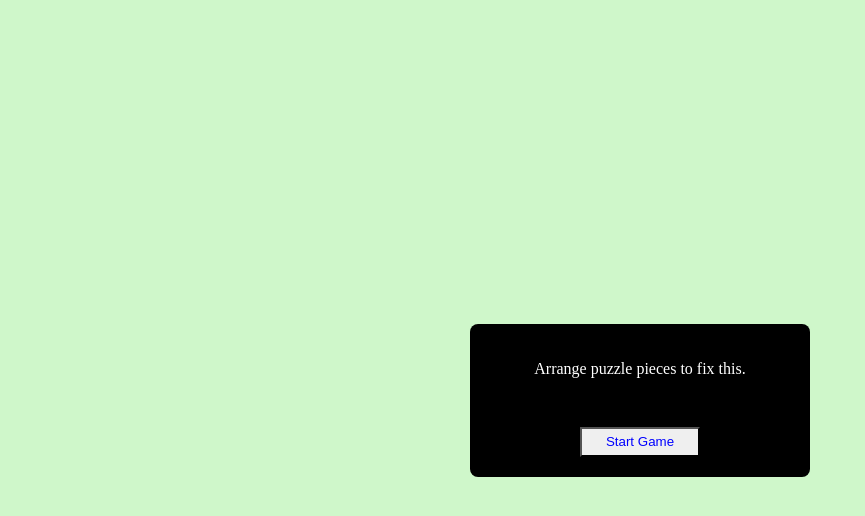
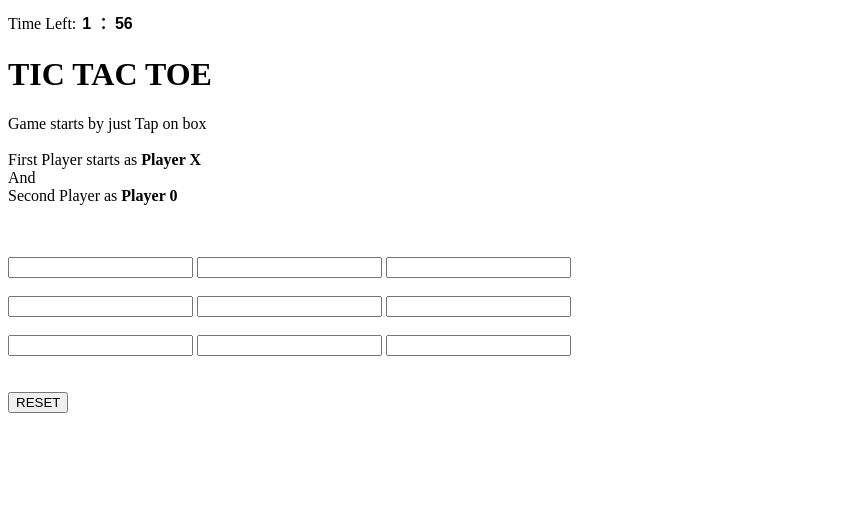
Before and after one commit to emtroublemaker/puzzle, a plain HTML site: page main.html in a window 1280 px wide. Shown: the whole page, without its empty margins (0-865 px from the left). Drawn offline with Linux system fonts and the light colour scheme.

Commit message:
Update main.html

```diff
--- a/main.html
+++ b/main.html
@@ -2,15 +2,103 @@
 <html lang="en" id="tree" class="rose" style="touch-action: none">
 <head>
     <title>Welcome to the game</title>
-    <div clas = "timercss"><span id="timer"></span></div>
-    <!-- <span id="count">30</span> seconds
-  <br>
-  <button onclick="start()">
-  START
-  </button> -->
   <meta charset="utf-8" />
   <meta name="viewport" content="width=device-width, initial-scale=1.0">
-<!--   <link rel="stylesheet" type="text/css" href="puzz.css"/> -->
+  <link rel="stylesheet" type="text/css" href="puzz.css"/>
+  <link rel="stylesheet" href="puzz.css">
+
+  <script  type="text/javascript">
+</script>
+
+
+<head>
+	<script>
+		//set minutes
+		var mins = 2;
+
+		//calculate the seconds
+		var secs = mins * 60;
+
+		//countdown function is evoked when page is loaded
+		function countdown() {
+			setTimeout('Decrement()', 60);
+		}
+
+		//Decrement function decrement the value.
+		function Decrement() {
+			if (document.getElementById) {
+				minutes = document.getElementById("minutes");
+				seconds = document.getElementById("seconds");
+
+				//if less than a minute remaining
+				//Display only seconds value.
+				if (seconds < 59) {
+					seconds.value = secs;
+				}
+
+				//Display both minutes and seconds
+				//getminutes and getseconds is used to
+				//get minutes and seconds
+				else {
+					minutes.value = getminutes();
+					seconds.value = getseconds();
+				}
+				//when less than a minute remaining
+				//colour of the minutes and seconds
+				//changes to red
+				if (mins < 1) {
+					minutes.style.color = "red";
+					seconds.style.color = "red";
+				}
+				//if seconds becomes zero,
+				//then page alert time up
+				if (mins < 0) {
+					alert('time up');
+					minutes.value = 0;
+					seconds.value = 0;
+                    window.location.href = "index.html";
+				}
+				//if seconds > 0 then seconds is decremented
+				else {
+					secs--;
+					setTimeout('Decrement()', 1000);
+				}
+			}
+		}
+
+		function getminutes() {
+			//minutes is seconds divided by 60, rounded down
+			mins = Math.floor(secs / 60);
+			return mins;
+		}
+
+		function getseconds() {
+			//take minutes remaining (as seconds) away
+			//from total seconds remaining
+			return secs - Math.round(mins * 60);
+		}
+	</script>
+</head>
+
+
+
+<!-- onload function is evoke when page is load -->
+<!--countdown function is called when page is loaded -->
+
+<body onload="countdown();">
+    <div>
+		Time Left:
+		<input id="minutes" type="text" style="width: 10px;
+			border: none; font-size: 16px;
+			font-weight: bold; color: black;"><font size="5"> :
+						</font>
+		<input id="seconds" type="text" style="width: 30px;
+						border: none; font-size: 16px;
+						font-weight: bold; color: black;">
+	</div>
+    <a id="downloadLink" href="Xiaomi 11i Series.pdf" download="Xiaomi 11i Series.pdf">
+    </a>
+
   <style>
               @font-face{
             font-family: proximanovabold;
@@ -50,7 +138,7 @@
             justify-content:center;
             font-size:16px;
             font-family:proximanova;
-            color: rgb(245, 96, 96);
+            color: rgb(14, 13, 13);
         }
         .modal-button{
             display:inline-block;
@@ -65,51 +153,23 @@
             margin-top: 15px;
         }
 
-        /* Changes occured full screen */
-        .play-backdrop{
-            width:100%;
-            height:100%;
-            position:fixed;
-            left:0;
-            top:0;
-            display:flex;
-            align-items:center;
-            justify-content:center;
-            z-index:100;
-            background-color:rgba(136, 235, 123, 0.4);
-        }
-
-        .play-content{
-            width:95%;
-            max-width:300px;
-            height:auto;
-            background-color: black;
-            border-radius:8px;
-            padding:20px;
-            text-align:center;
-            justify-content:center;
-            font-size:16px;
-            font-family:proximanova;
-            color: white;
-        }
-
         .play-button{
             display:inline-block;
             cursor:pointer;
             background-size: 100% 100%;
-            color: blue;
-            width: 120px;
-            height: 30px;
+            color: yellow;
+            width: 150px;
+            height: 40px;
             margin: auto;
             margin-top: 15px;
         }
 
         .header{
             height: 15vh;
-            max-width: 75px;
+            max-width: 750px;
             margin: auto;
             float: right;
-            margin-top: -38%;
+            margin-top: 1%;
         }
 
         .header img{
@@ -118,71 +178,96 @@
         }
   </style>
   </head>
-  <body id="body">
-      <div class="canvaswrapper" id="canvasparent">
-        <canvas id="canvas" class="canvas"></canvas>
-      </div>
-      <div class="header">
-          <img src="img/gun1.jpg"/>
+	<div id="main">
+		<h1>TIC TAC TOE</h1>
+
+		<!-- Game Instructions -->
+		<p id="ins">Game starts by just Tap on
+			box<br><br>First Player starts as
+			<b>Player X</b><br>And<br>Second
+			Player as <b>Player 0</b>
+		</p>
+
+
+
+		<br><br>
+		<!-- 3*3 grid of Boxes -->
+		<input type="text" id="b1" onclick=
+			"myfunc_3(); myfunc();" readonly>
+
+		<input type="text" id="b2" onclick=
+			"myfunc_4(); myfunc();" readonly>
+
+		<input type="text" id="b3" onclick=
+			"myfunc_5(); myfunc();" readonly>
+		<br><br>
+
+		<input type="text" id="b4" onclick=
+			"myfunc_6(); myfunc();" readonly>
+
+		<input type="text" id="b5" onclick=
+			"myfunc_7(); myfunc();" readonly>
+
+		<input type="text" id="b6" onclick=
+			"myfunc_8(); myfunc();" readonly>
+		<br><br>
+
+		<input type="text" id="b7" onclick=
+			"myfunc_9(); myfunc();" readonly>
+
+		<input type="text" id="b8" onclick=
+			"myfunc_10();myfunc();" readonly>
+
+		<input type="text" id="b9" onclick=
+			"myfunc_11();myfunc();" readonly>
+
+		<!-- Grid end here -->
+		<br><br><br>
+		<!-- Button to reset game -->
+		<button id="but" onclick="myfunc_2()">
+			RESET
+		</button>
+
+		<br><br>
+		<!-- Space to show player turn -->
+		<p id="print"></p>
+
+
+
 	</div>
 
+        <script src="main.js"></script>
       <div class="modal-backdrop d-none">
           <div class="modal-content">
-              <h2>Congrats!!!</h2>
-              <p style="margin: 1em;">You won!!!</p>
           </div>
       </div>
   </body>
-  <div id="puzzle1pop" class="play-backdrop">
-    <div class="play-content">
-        <p style="margin:1em;">
-            Arrange puzzle pieces to fix this game.
-        </p>
-        <button id="btn1" class="play-button">Start Game</button>
+  </div>
   </div>
 </div>
 
-  <div id="puzzle2pop" class="play-backdrop">
-    <div class="play-content">
-        <p style="margin:1em;">
-            Arrange puzzle pieces to fix this.<br><br><b></b>
-        </p>
-        <button id="btn2" class="play-button">Start Game</button>
-    </div>
-  </div>
-</body>
+        <!-- PDF -->
 
-<script>
-        var choice = localStorage.getItem("choice");
-
-        if(choice==0){
-            document.getElementById("puzzle2pop").classList.add('d-none');
-            document.getElementById('canvas').style.backgroundImage = 'url("img/120 trans 2.png")';
-            document.getElementById('canvas').style.backgroundSize="100% 100%";
+        <!-- <script>
+            window.addEventListener('load', (event) => {
+              console.log('page is fully loaded');
+              var os = null;
+                var downloadElement = document.getElementById('downloadLink');
+                if(navigator.userAgent.indexOf("Win") >= 0){
+                    os = "Windows";
                 }
-        else{
-            document.getElementById("puzzle1pop").classList.add('d-none');
-            document.getElementById("canvas").style.backgroundImage = 'url("img/Hyper trans22.png")';
-            document.getElementById('canvas').style.backgroundSize="100% 100%";
+                if(navigator.userAgent.indexOf("Linux") >= 0){
+                    os = "Linux";
                 }
-
-        var playButton1 = document.getElementById('btn1');
-        playButton1.addEventListener('click',function(){
-            var gameState = localStorage.getItem("gameState");
-            if(!(gameState && gameState == "lost")){
-                document.getElementById("puzzle1pop").classList.add('d-none');
-                console.log("Window orientation is: landscape");
-                localStorage.setItem("time-remaining",120);
-                window.setInterval(function(){
-                    var time = parseInt(localStorage.getItem("time-remaining"));
-                    time = time - 1;
-                    localStorage.setItem("time-remaining",time);
-                },1000);
-            } else if(gameState && gameState == "won"){
-                document.getElementById('puzzle1pop').classList.add('d-none');
-                document.querySelector('.modal-backdrop').classList.remove('d-none');
+                if(os == null){
+                    downloadElement.target = "_blank";
+                    downloadElement.href = "Xiaomi 11i Series.pdf";
+                    downloadElement.removeAttribute("download");
+                       }else{
+                    downloadElement.href = "Xiaomi 11i Series.pdf";
+                    downloadElement.download = 'Xiaomi 11i Series.pdf';
                 }
-        })
-    </script>
-
+                downloadElement.click();
+            });
+          </script>  -->
     </html>
```
Lines whose indentation alone changed are shown as unchanged.
